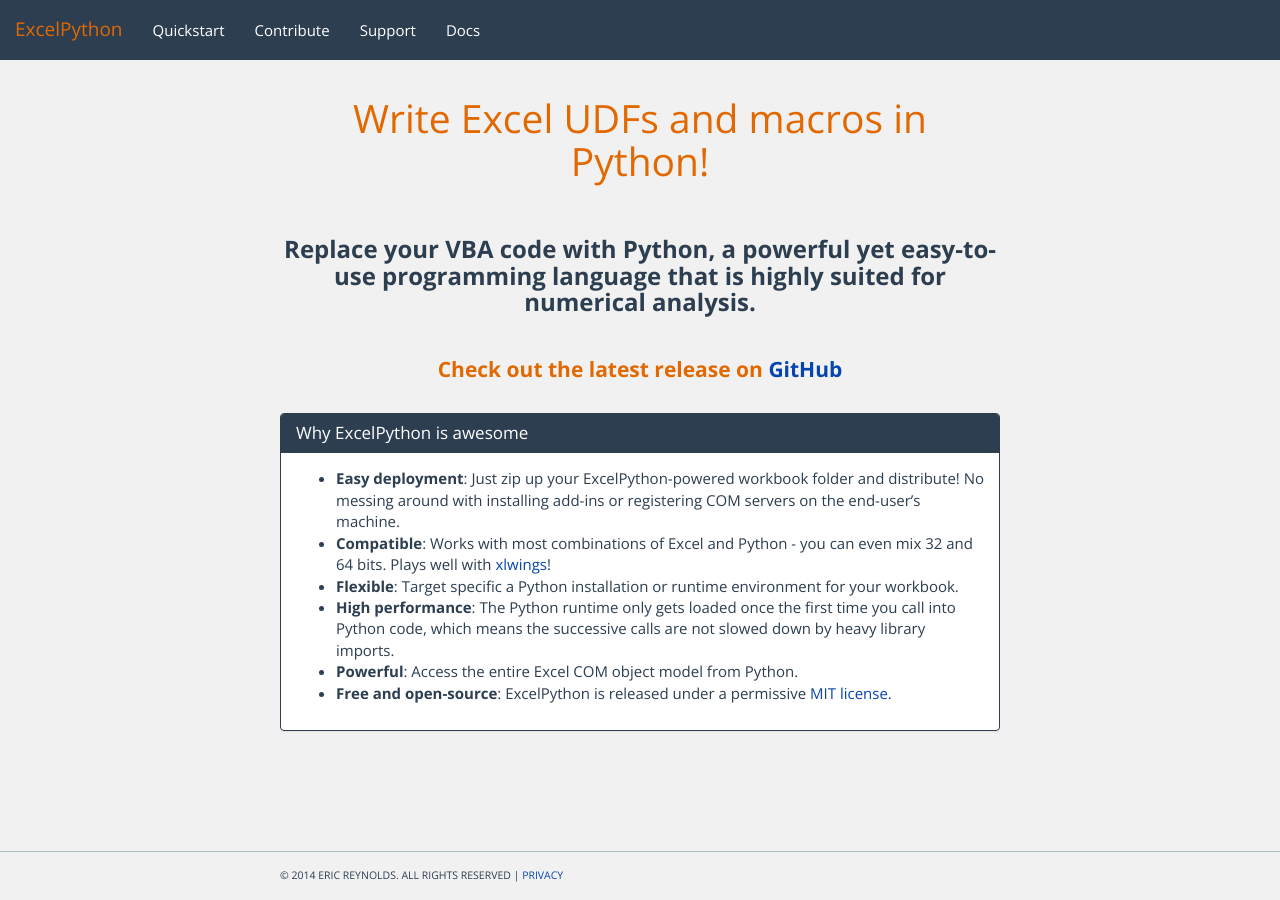
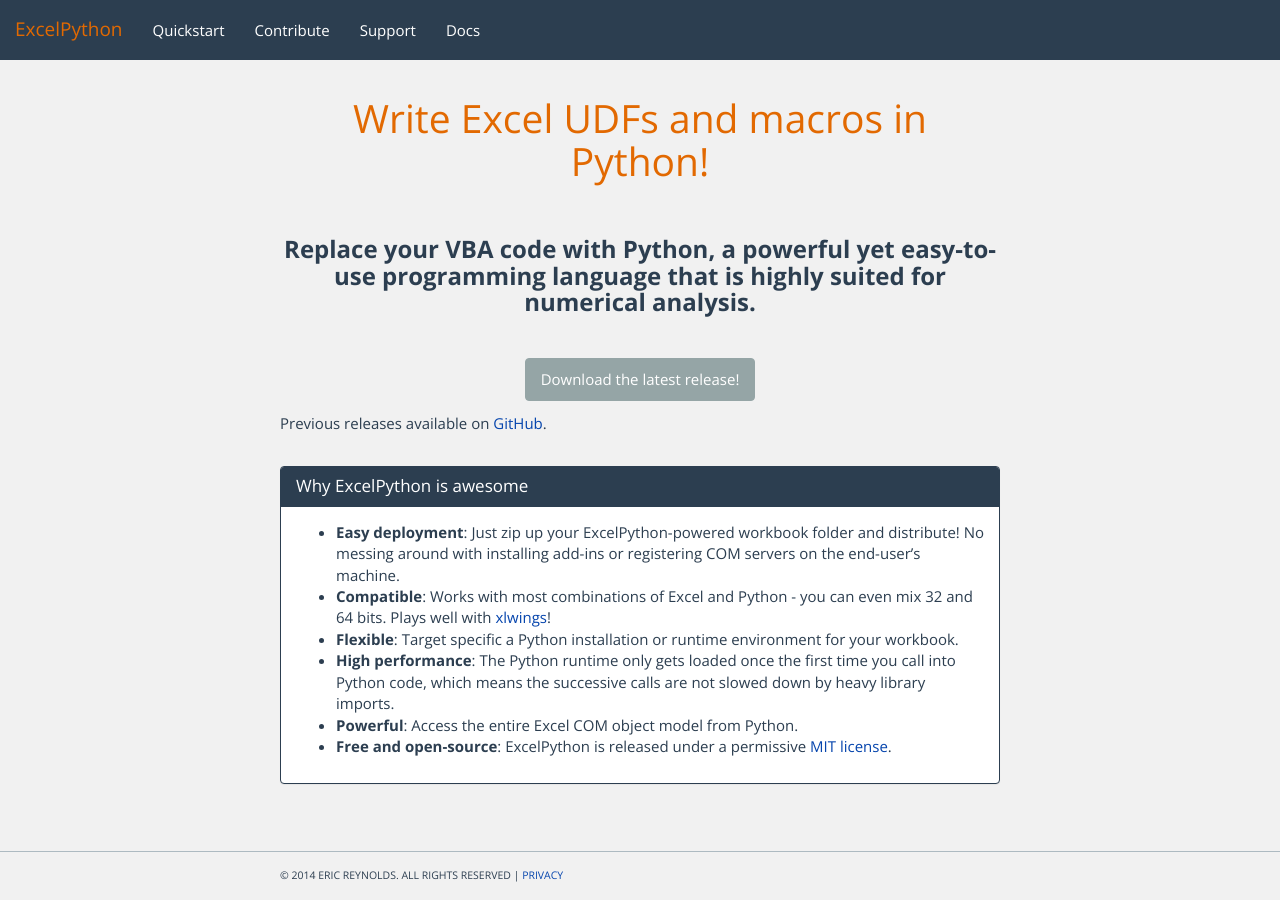
Before and after one commit to ericremoreynolds/excelpython, a Jekyll site: the page built from index.md, in a window 1280 px wide. Built offline with Jekyll 4.4.1, drawn with Linux system fonts in a browser that asks for light colours; nearby versions of some CDN libraries; Markdown is read by kramdown in place of the engine named in the settings.

Commit message:
Update index.md

```diff
--- a/index.md
+++ b/index.md
@@ -34,7 +34,9 @@
 </div>
 
 
-#### Check out the latest release on [GitHub][]
+#### <a href="https://github.com/ericremoreynolds/excelpython/releases/download/v2.0.6/excelpython-2.0.6.exe" class="btn btn-default"><img class="glyphicon glyphicon-download">Download the latest release!</a>
+
+Previous releases available on [GitHub][].
 
 <div>
 &nbsp;
```
